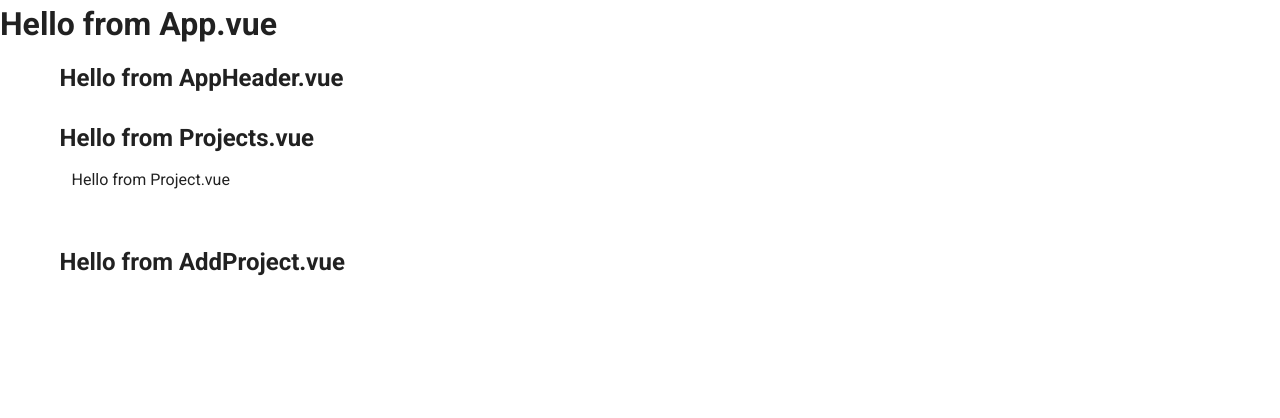
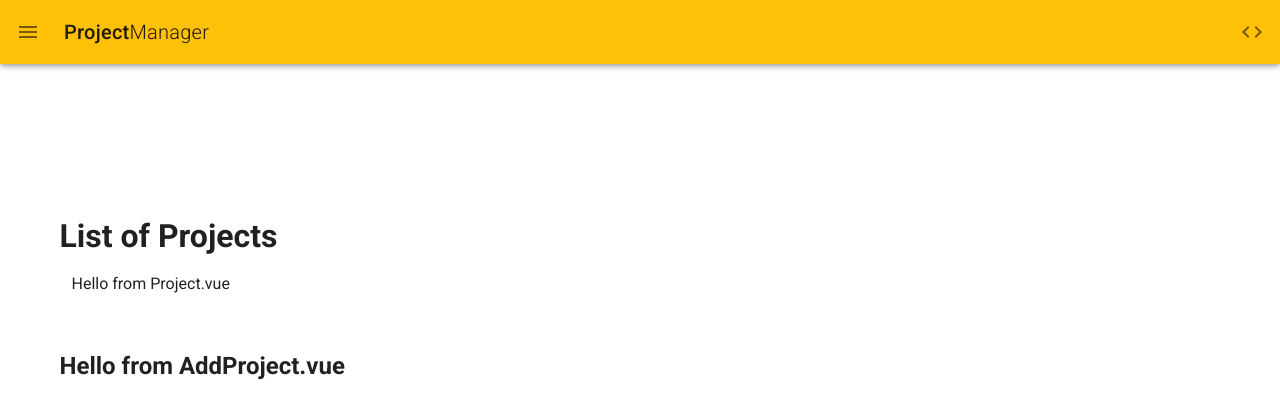
Before and after one commit to hongmei-codes/project-manager, a Vue app: page / in a window 1280 px wide. Shown: the top 418 px of the page. Built offline with nearby package versions, Linux system fonts and the light colour scheme.

Commit message:
Finished AppHeader Component ✅

```diff
--- a/src/components/AppHeader.vue
+++ b/src/components/AppHeader.vue
@@ -1,6 +1,32 @@
 <template>
   <v-container>
-    <h2>Hello from {{ filename }}</h2>
+    <v-app-bar app clipped-left color="amber">
+      <v-app-bar-nav-icon @click="slideIn = !slideIn"></v-app-bar-nav-icon>
+      <span class="title ml-3 mr-5"
+        >Project<span class="font-weight-light">Manager</span></span
+      >
+      <v-spacer></v-spacer>
+      <v-btn :href="sourceCode" icon target="_blank">
+        <v-icon>mdi-code-tags</v-icon>
+      </v-btn>
+    </v-app-bar>
+
+    <v-navigation-drawer v-model="slideIn" app clipped color="grey lighten-4">
+      <v-list dense class="grey lighten-4">
+        <template v-for="(item, i) in sideMenuItems">
+          <v-list-item :key="i" link>
+            <v-list-item-action>
+              <v-icon>{{ item.icon }}</v-icon>
+            </v-list-item-action>
+            <v-list-item-content>
+              <v-list-item-title class="grey--text">
+                {{ item.text }}
+              </v-list-item-title>
+            </v-list-item-content>
+          </v-list-item>
+        </template>
+      </v-list>
+    </v-navigation-drawer>
   </v-container>
 </template>
 
@@ -9,7 +35,12 @@ export default {
   name: "AppHeader",
 
   data: () => ({
-    filename: "AppHeader.vue",
+    slideIn: false,
+    sourceCode: "https://github.com/hongmei-codes/project-manager",
+    sideMenuItems: [
+      { icon: "mdi-account-circle", text: "Profile" },
+      { icon: "mdi-cog", text: "Settings" },
+    ],
   }),
 };
 </script>
--- a/src/components/Projects.vue
+++ b/src/components/Projects.vue
@@ -1,6 +1,8 @@
 <template>
   <v-container>
-    <h2>Hello from {{ filename }}</h2>
+    <v-main>
+        <h1>List of Projects</h1>
+    </v-main>
     <Project />
   </v-container>
 </template>
```
Also changed, not shown: 1 other file (tests, documents, lock files or other folders).
